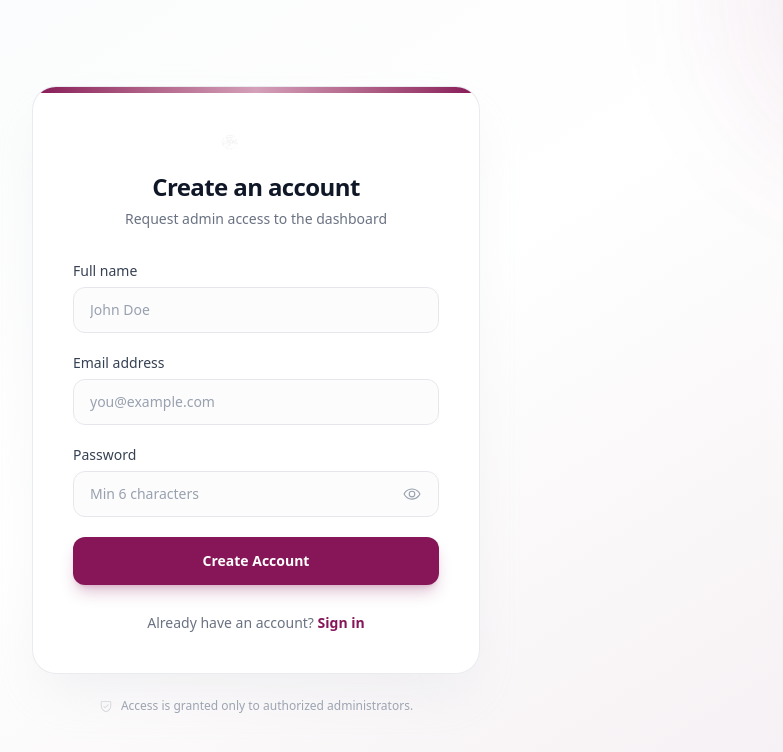
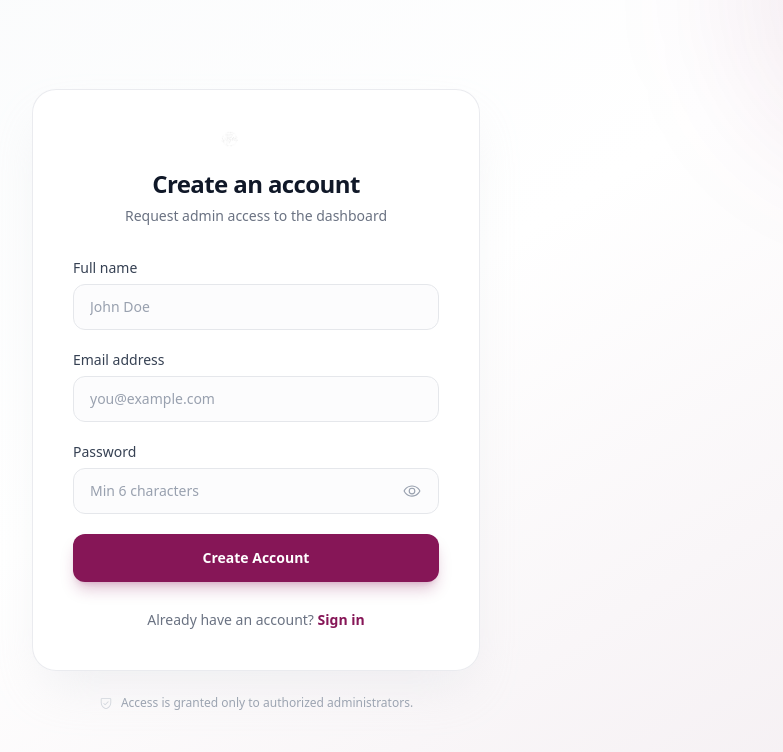
Before and after one commit to yafglobal/YAF-WEBSITE, a Next.js app: page /admin/signup in a window 1280 px wide. Shown: the top 752 px of the page, without its empty margins (384-1167 px from the left). Built offline with nearby package versions, Linux system fonts and the light colour scheme.

Commit message:
Remove top accent stripe from admin auth cards

```diff
--- a/src/app/admin/login/page.tsx
+++ b/src/app/admin/login/page.tsx
@@ -67,9 +67,6 @@ export default function AdminLoginPage() {
           variants={itemVariants}
           className="overflow-hidden rounded-3xl border border-gray-200/80 bg-white/95 shadow-2xl shadow-gray-300/30 backdrop-blur-sm"
         >
-          {/* Top stripe */}
-          <div className="h-1.5 w-full bg-gradient-to-r from-[#861657] via-[#D4A0B9] to-[#861657]" />
-
           <div className="p-8 sm:p-10">
             {/* Logo + heading */}
             <motion.div
--- a/src/app/admin/signup/page.tsx
+++ b/src/app/admin/signup/page.tsx
@@ -103,9 +103,6 @@ export default function AdminSignupPage() {
           variants={itemVariants}
           className="overflow-hidden rounded-3xl border border-gray-200/80 bg-white/95 shadow-2xl shadow-gray-300/30 backdrop-blur-sm"
         >
-          {/* Top stripe */}
-          <div className="h-1.5 w-full bg-gradient-to-r from-[#861657] via-[#D4A0B9] to-[#861657]" />
-
           <div className="p-8 sm:p-10">
             {/* Success state */}
             <AnimatePresence>
```
